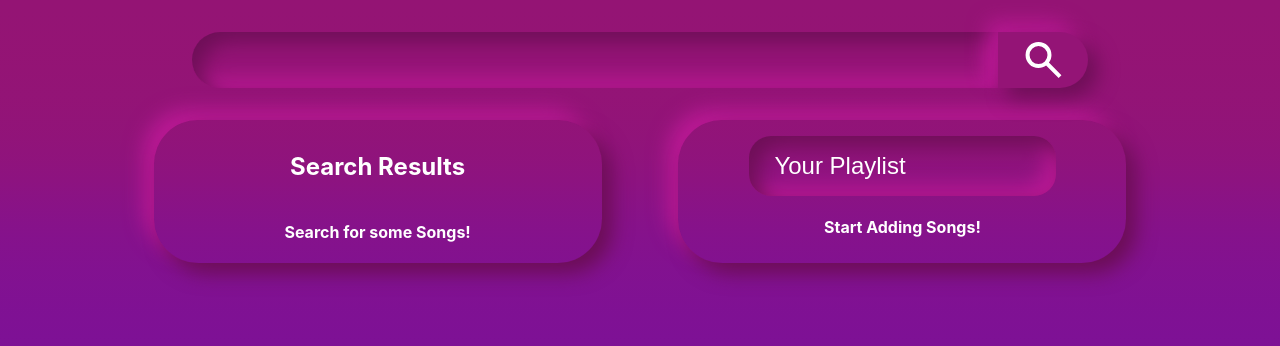
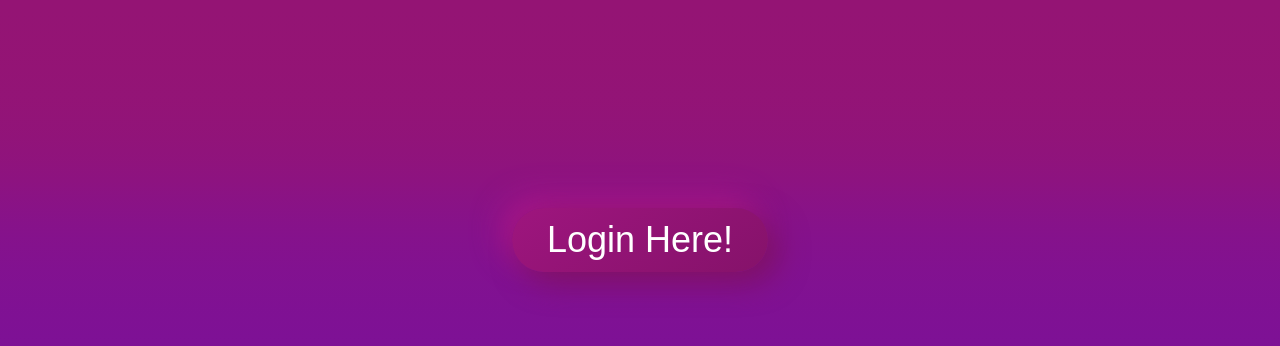
Before and after one commit to KBerliner/jammming, a React (Create React App) app: page / in a window 1280 px wide. Shown: the top 346 px of the page. Built offline with nearby package versions, Linux system fonts and the light colour scheme.

Commit message:
Added the login functionality. Now I have to get user ID on login and handle the expiration. I also changed some styles to make things look cleaner.

```diff
--- a/src/App.css
+++ b/src/App.css
@@ -28,11 +28,22 @@
   grid-template-columns: 2fr 1fr;
 }
 
-#testinput {
-  border: 2px solid red;
-  width: 200px;
-  height: 75px;
-  border-radius: 0;
-  background-color: white;
-  color: black;
+.loginContainer {
+  display: grid;
+  place-items: center;
+  height: 60vh;
 }
+
+.loginBtn {
+  width: 20vw;
+  height: 8vh;
+  border-radius: 44px;
+  border: none;
+  font-size: 36px;
+  /* border-radius: 50px; */
+  background: linear-gradient(145deg, #9e157e, #85126a);
+  box-shadow:  10px 10px 30px #7e1164,
+               -10px -10px 30px #aa1788;
+  color: white;
+  cursor: pointer;
+}
--- a/src/App.js
+++ b/src/App.js
@@ -1,6 +1,6 @@
 import logo from './logo.svg';
 import './App.css';
-import React, { useState } from 'react';
+import React, { useState, useEffect } from 'react';
 
 import SearchBar from './components/SearchBar/SearchBar';
 import Tracklist from './components/Tracklist/Tracklist';
@@ -9,7 +9,7 @@ import Playlist from './components/Playlist/Playlist';
 
 
 function App() {
-
+  // const [loggedIn, setLoggedIn] = useState(false);
 
   const [searchResultsTracklist, setTracklist] = useState([])
 
@@ -33,9 +33,6 @@ function App() {
   }
 
   async function handleUserLogin(e) {
-    e.preventDefault();
-    console.log(document.getElementById('testinput').value);
-
     const client_id = '055d88f1c2234b3ebc20e65c8cbecf5e';
     const redirect_uri= 'http://localhost:3000'
 
@@ -53,7 +50,7 @@ function App() {
       return alert('You must enter text to search.');
     }
 
-    const token = window.location.hash.substring(1).split('=')[1];
+    const token = localStorage.getItem('authKey');
 
     await fetch(`https://api.spotify.com/v1/search?q=${string}&type=track`, {
       headers: {
@@ -71,18 +68,24 @@ function App() {
           }
         }
       )
-      console.log(tracks);
       setTracklist(tracks);
     })
   }
 
   return (
     <div className="App">
-      <SearchBar onSearch={handleSearch} />
-      <div className="tracksAndPlaylistContainer">
-        <Tracklist handleAddToPlaylist={handleAddToPlaylist} tracklist={searchResultsTracklist} />
-        <Playlist onSubmitPlaylist={handleSubmitPlaylist} handleRemoveFromPlaylist={handleRemoveFromPlaylist} emptyPlaylist={playlistTracklist.length === 0} tracklist={playlistTracklist} />
-      </div>
+      {window.location.hash || localStorage.getItem('authKey') ?
+        <div>
+        <SearchBar onSearch={handleSearch} />
+        <div className="tracksAndPlaylistContainer">
+          <Tracklist handleAddToPlaylist={handleAddToPlaylist} tracklist={searchResultsTracklist} />
+          <Playlist onSubmitPlaylist={handleSubmitPlaylist} handleRemoveFromPlaylist={handleRemoveFromPlaylist} emptyPlaylist={playlistTracklist.length === 0} tracklist={playlistTracklist} />
+        </div>
+        </div>
+      :
+        <div className="loginContainer"><button onClick={handleUserLogin} className="loginBtn">Login Here!</button></div>
+      }
+
     </div>
   );
 }
--- a/src/components/Playlist/Playlist.module.css
+++ b/src/components/Playlist/Playlist.module.css
@@ -9,7 +9,7 @@
     display: flex;
     flex-direction: column;
     align-items: center;
-    height: 100%;
+    /* max-height: 100%; */
 }
 
 .playlistTitle {
--- a/src/components/SearchBar/SearchBar.js
+++ b/src/components/SearchBar/SearchBar.js
@@ -1,4 +1,4 @@
-import React, { useState } from 'react';
+import React, { useState, useEffect } from 'react';
 import styles from './SearchBar.module.css';
 import NewSearchIcon from '../../visual/search_FILL0_wght400_GRAD0_opsz24.svg';
 
@@ -9,13 +9,24 @@ export default function SearchBar(props) {
         setSearchQuery(target.value);
     }
 
-    function search() {
+    function search(e) {
+        e.preventDefault();
         props.onSearch(searchQuery);
     }
 
+    useEffect(() => {
+        if (localStorage) {
+            if (!localStorage.getItem('authKey')) {
+                console.log(window.location);
+                localStorage.setItem('authKey', window.location.hash.substring(1).split('=')[1]);
+                window.location = 'http://localhost:3000';
+            }
+        }
+    }, [])
+
     return (
         <div>
-            <form>
+            <form onSubmit={search}>
                 <input className={styles.neumorphismShadowInset} onChange={handleInput} value={searchQuery} type="text" />
                 <img onClick={search} src={NewSearchIcon} className={`${styles.searchIcon} ${styles.neumorphismShadowPortruding}`} />
             </form>
--- a/src/components/Track/Track.module.css
+++ b/src/components/Track/Track.module.css
@@ -1,13 +1,23 @@
 .trackContainer {
-    display: flex;
-    width: 30vw;
-    justify-content: space-around;
-    align-items: center;
+    display: grid;
+    grid-template-columns: 1fr 1fr 1fr 1fr;
+    gap: 1vw;
+    place-items: center;
+    width: 28vw;
     margin: 3vh 0;
     background: linear-gradient(145deg, #85126a, #9e157e);
     box-shadow:  20px 20px 60px #7e1164,
                  -20px -20px 60px #aa1788;
     border-radius: 20px;
+    padding: 0 1vw;
+}
+
+h3, h4 {
+    text-align: center;
+    overflow: hidden;
+    text-overflow: ellipsis;
+    white-space: nowrap;
+    width: 100%;
 }
 
 ul {
--- a/src/components/Tracklist/Tracklist.module.css
+++ b/src/components/Tracklist/Tracklist.module.css
@@ -1,6 +1,7 @@
 .tracklistContainer {
     width: 35vw;
     margin-left: 12vw;
+    margin-bottom: 4vh;
     border-radius: 44px;
     display: flex;
     flex-direction: column;
```
